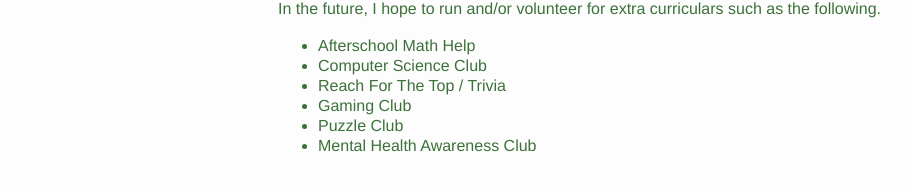
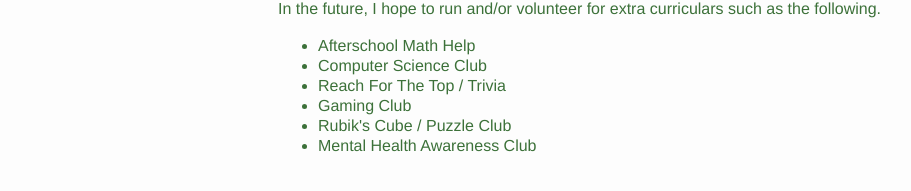
Before and after one commit to sarahstrong314/sarahstrong.ca, a Jekyll site: the page built from extra-curriculars.html, in a window 1280 px wide. Shown: the part 404-595 px from the top of the page, without its empty margins (26-937 px from the left). Built offline with Jekyll 4.4.1, drawn with Linux system fonts in a browser that asks for light colours; nearby versions of some CDN libraries; library files that are not in the unit come from our copies; Markdown is read by kramdown in place of the engine named in the settings.

Commit message:
FIxed wording on extracurriculars page

```diff
--- a/extra-curriculars.html
+++ b/extra-curriculars.html
@@ -27,7 +27,7 @@ title: Extra Curriculars
   <li>Computer Science Club</li>
   <li>Reach For The Top / Trivia</li>
   <li>Gaming Club</li>
-  <li>Puzzle Club</li>
+  <li>Rubik's Cube / Puzzle Club</li>
   <li>Mental Health Awareness Club</li>
 </ul>
 
```
